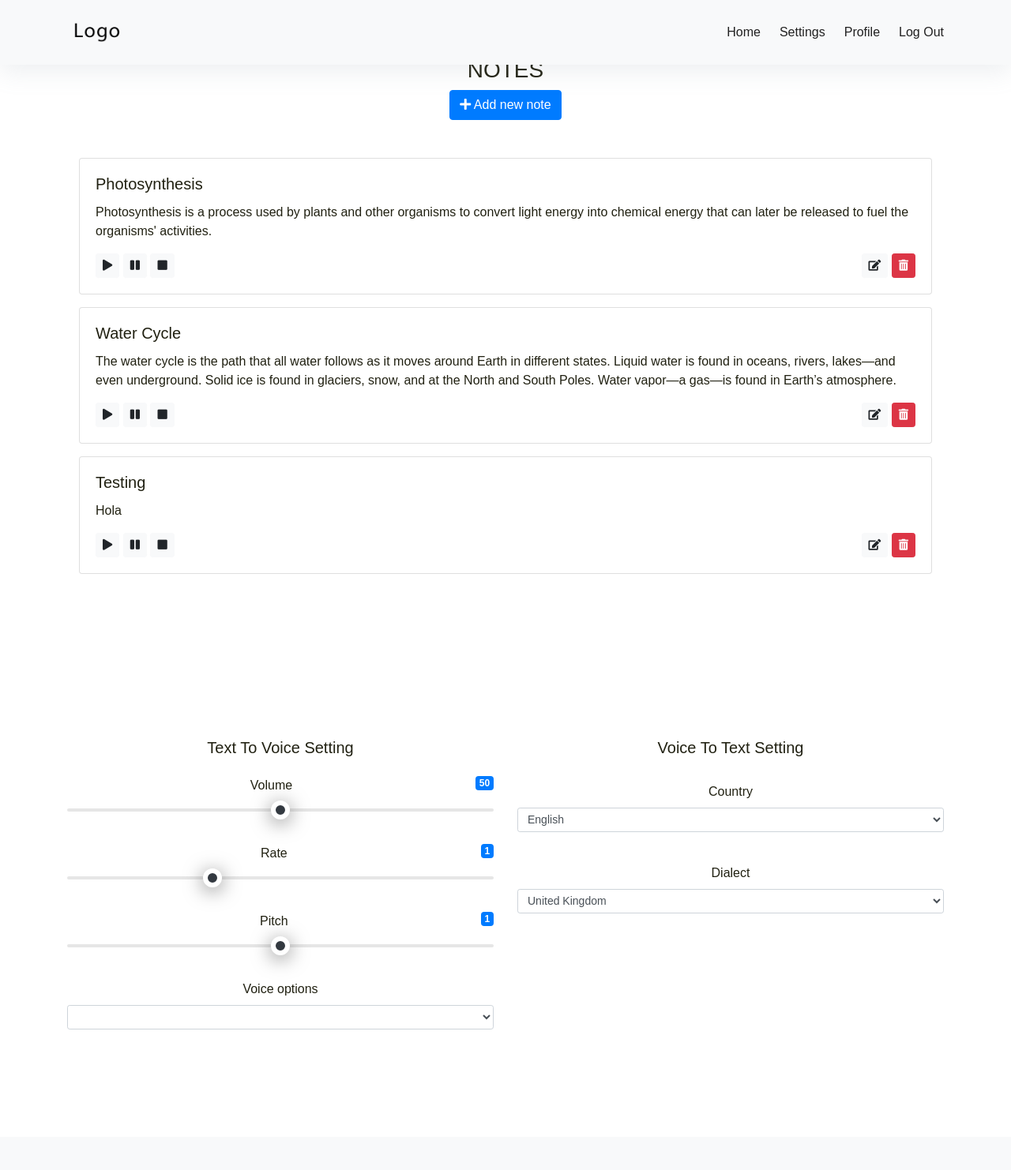
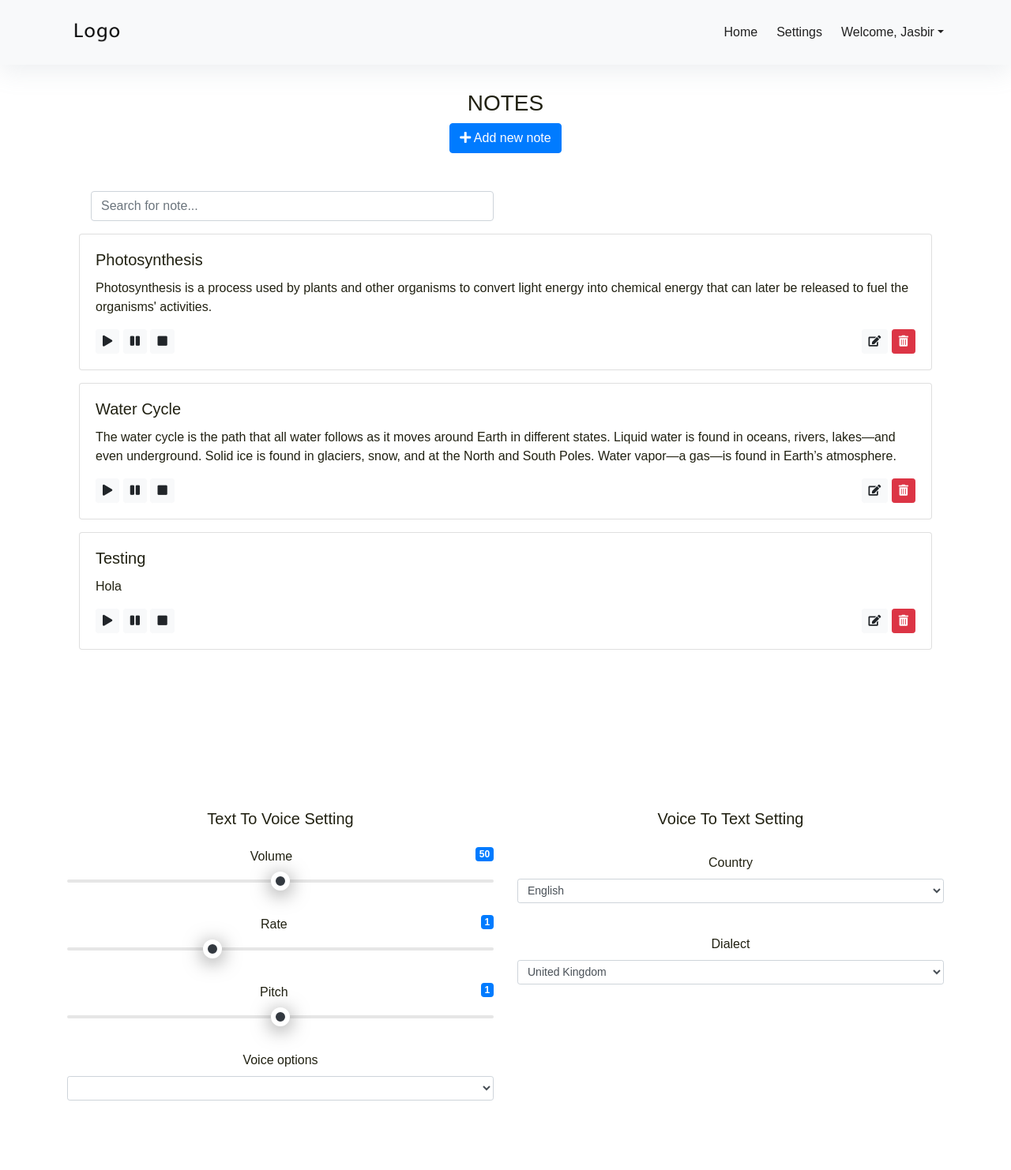
Before and after one commit to JasbirCodeSpace/VoiceNotes, a Django app: page / in a window 1280 px wide. Shown: the whole page at 79% size. Before the commit the page ends 1304 px from the top, so only its background shows below. Run offline with Django 3.2, Linux system fonts and the light colour scheme; a user stored in the database is signed in; data comes from the database, SQL or seed files in the repository; both versions use the stored data as it was after the commit; lists and menus that the app fills with data are empty; some libraries are stand-ins or nearby versions.

Commit message:
Other changes

```diff
--- a/notes/static/notes/css/base.css
+++ b/notes/static/notes/css/base.css
@@ -319,8 +319,8 @@ textarea{
 
 
 
-@media only screen and (max-width: 768px) {
+/*@media only screen and (max-width: 768px) {*/
 section{
-  margin-top: 4rem;
+ border-top:42px solid #fff;
 }
-}
+/*}*/
--- a/notes/templates/notes/navbar.html
+++ b/notes/templates/notes/navbar.html
@@ -11,7 +11,7 @@
                     <div class="collapse navbar-collapse" id="navbarSupportedContent">
                         <ul class="navbar-nav ml-auto py-4 py-md-0">
                             <li class="nav-item pl-4 pl-md-0 ml-0 ml-md-4">
-                                <a class="nav-link" href="{% url 'notes-home' %}">Home</a>
+                                <a class="nav-link" href="#notes-section">Home</a>
                             </li>
                             <li class="nav-item pl-4 pl-md-0 ml-0 ml-md-4">
                                 <a class="nav-link" href="#settings">Settings</a>
@@ -20,12 +20,17 @@
                                 <a class="nav-link" href="#notes-section">Notes</a>
                                 </li> -->
                             {% if user.is_authenticated %}
-                            <li class="nav-item pl-4 pl-md-0 ml-0 ml-md-4">
-                                <a class="nav-link" href="{% url 'user-profile' %}">Profile</a>
+                            <li class="nav-item dropdown pl-4 pl-md-0 ml-0 ml-md-4">
+                                <a class="nav-link dropdown-toggle" href="#" data-toggle="dropdown"
+                                    aria-haspopup="true" aria-expanded="false">Welcome, {{request.user.username}}</a>
+                                <div class="dropdown-menu" aria-labelledby="navbarDropdown">
+                                    <a class="dropdown-item" href="{% url 'user-change-password' %}">Change Password</a>
+                                    <a class="dropdown-item" href="{% url 'user-logout' %}">Logout</a>
+                                </div>
                             </li>
-                            <li class="nav-item pl-4 pl-md-0 ml-0 ml-md-4">
+                            <!--                             <li class="nav-item pl-4 pl-md-0 ml-0 ml-md-4">
                                 <a class="nav-link" href="{% url 'user-logout' %}">Log Out</a>
-                            </li>
+                                </li> -->
                             {% else %}
                             <li class="nav-item pl-4 pl-md-0 ml-0 ml-md-4">
                                 <a class="nav-link" href="{%url 'user-signup'%}">Sign Up</a>
--- a/notes/templates/notes/notes.html
+++ b/notes/templates/notes/notes.html
@@ -18,7 +18,7 @@
         </div>
     </div>
     </section> -->
-<section id="notes-section" class="pt-5 py-5 mb-5">
+<section id="notes-section" class="py-5">
     <div class="container py-md-4">
         <div class="text-center mb-5">
             <h3 class="text-center">NOTES</h3>
@@ -27,8 +27,14 @@
             Add new note
             </button>
         </div>
+        <div class="container">
+            <div class="col-xs-12 col-sm-12 col-lg-6 col-md-6 mb-3">
+                <input type="text" id="noteFilter" class="form-control" onkeyup="filterNotes()" placeholder="Search for note...">
+            </div>
+        </div>
+        <div id="notesContainer">
             {% for note in notes %}
-        <div class="row mb-3">
+            <div class="row mb-3" data-string="{{note.title}}">
                 <div class="container">
                     <div class="col-sm-12">
                         <div class="card">
@@ -53,8 +59,9 @@
             </div>
             {% endfor %}
         </div>
+    </div>
 </section>
-<section id="settings" class="py-5 mb-5">
+<section id="settings" class="py-5">
     <div class="container py-md-4 text-center">
         <div class="row">
             <div class="col-md-6 mx-auto">
--- a/users/templates/users/change_password.html
+++ b/users/templates/users/change_password.html
@@ -3,7 +3,7 @@
 {% load crispy_forms_tags %}
 
 {% block content %}
-<div class="container">
+<div class="container mt-2">
     <div class="row">
         {% if form.non_field_errors %}
             {% for error in form.non_field_errors %}
@@ -11,7 +11,7 @@
             {% endfor %}
         {% endif %}
         <div class="col-lg-6 col-md-6 offset-md-3">
-            <h1>Change Password</h1>
+            <h5>Change Password</h5>
             <hr>
         </div>
     </div>
```
Also changed, not shown: users/templates/users/logout.html (+8 -6 lines), db.sqlite3. Lines whose indentation alone changed are shown as unchanged.
